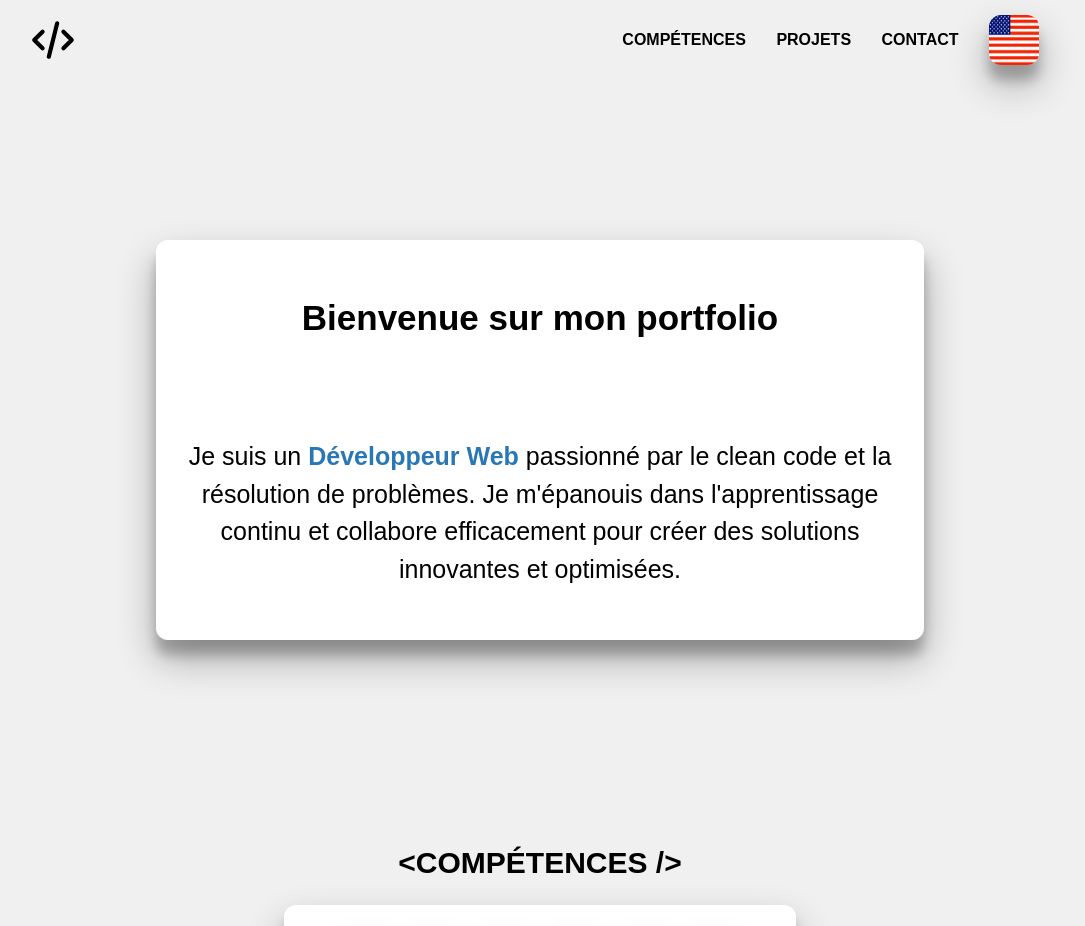
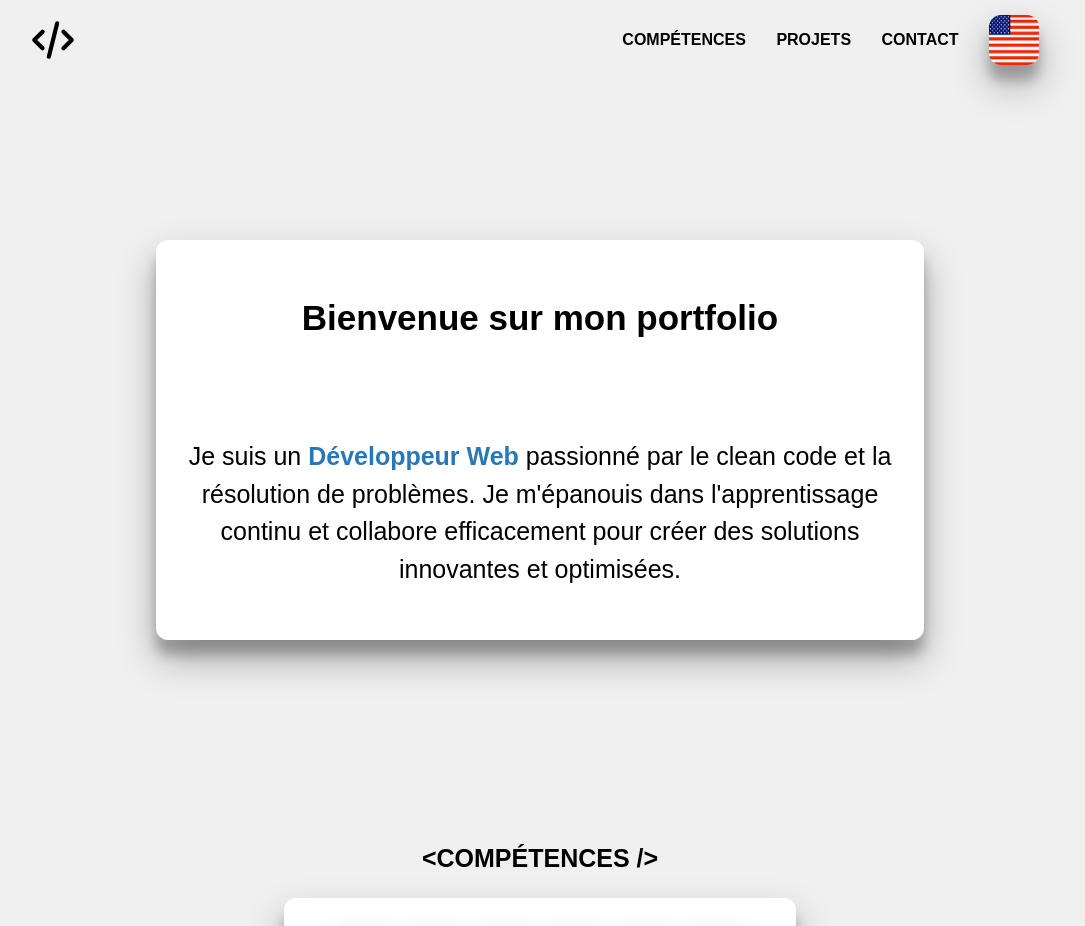
Before and after one commit to PingrisAlexis/portfolio, a React (Create React App) app: page / in a window 1280 px wide. Shown: the top 926 px of the page, without its empty margins (100-1185 px from the left). Built offline with nearby package versions, Linux system fonts and the light colour scheme.

Commit message:
decrease font size sections

```diff
--- a/src/components/skills/Skills.module.scss
+++ b/src/components/skills/Skills.module.scss
@@ -9,7 +9,6 @@
         width: 90vw !important;
         }
         h2 {
-            font-size: 3rem;
             text-align: center;
         }
         ul {
--- a/src/index.module.scss
+++ b/src/index.module.scss
@@ -57,7 +57,7 @@ h1 {
 }
 
 h2 {
-  font-size: 3rem;
+  font-size: 2.5rem;
 }
 
 h3 {
```
